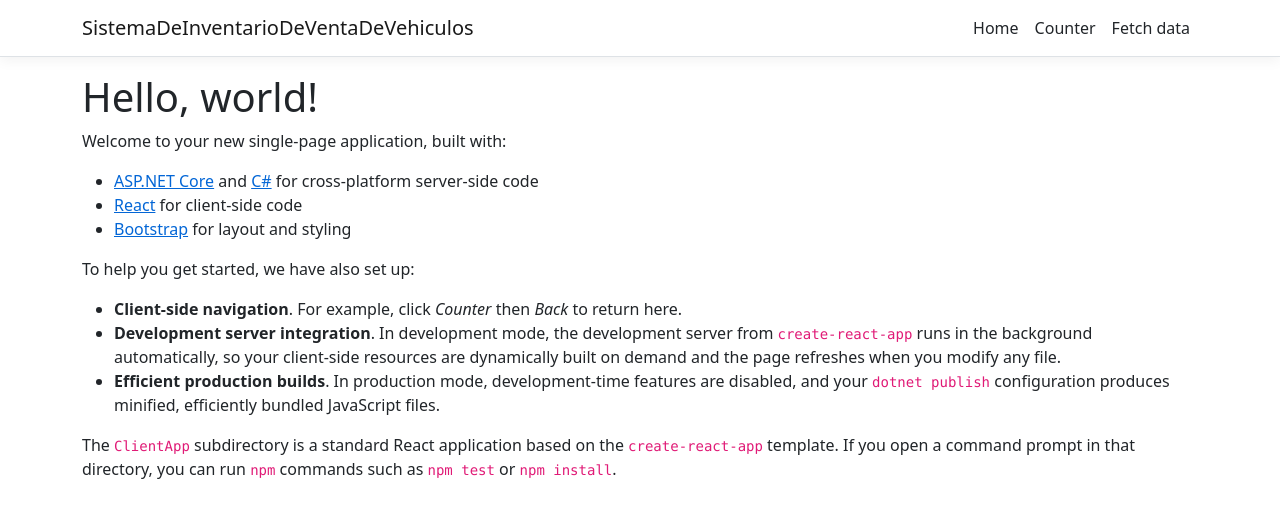
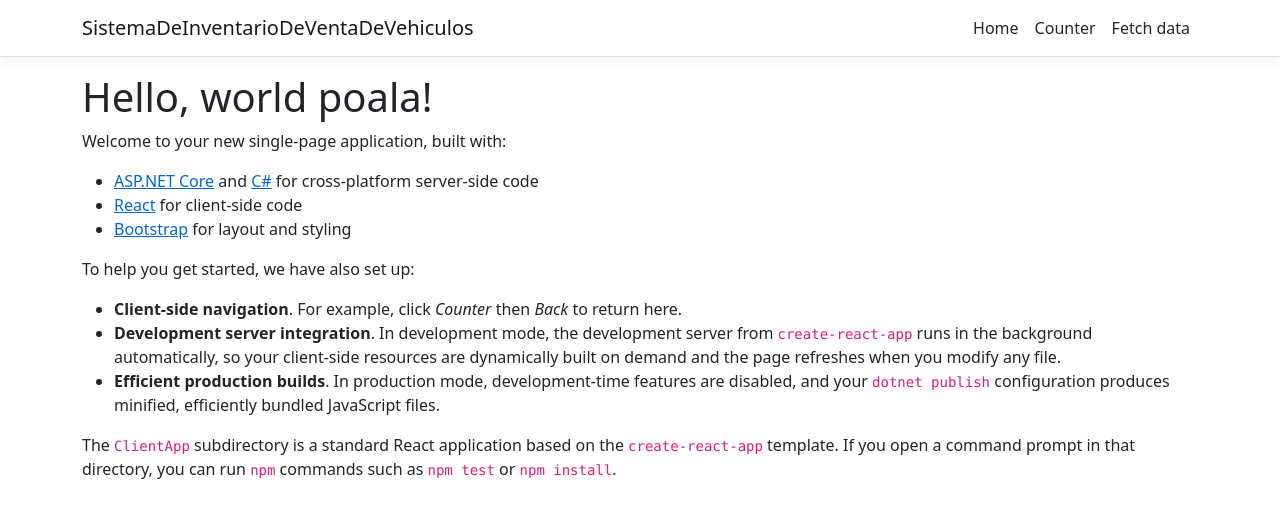
Before and after one commit to proyectointegrador2/ProyectoIntegrador2Grupo3, a React (Create React App) app in the folder ClientApp/: page / in a window 1280 px wide. Shown: the top 518 px of the page. Built offline with nearby package versions, Linux system fonts and the light colour scheme.

Commit message:
Please approve the change, i changed the name on the next.

```diff
--- a/ClientApp/src/components/Home.js
+++ b/ClientApp/src/components/Home.js
@@ -6,7 +6,7 @@ export class Home extends Component {
   render() {
     return (
       <div>
-        <h1>Hello, world!</h1>
+        <h1>Hello, world poala!</h1>
         <p>Welcome to your new single-page application, built with:</p>
         <ul>
           <li><a href='https://get.asp.net/'>ASP.NET Core</a> and <a href='https://msdn.microsoft.com/en-us/library/67ef8sbd.aspx'>C#</a> for cross-platform server-side code</li>
```
